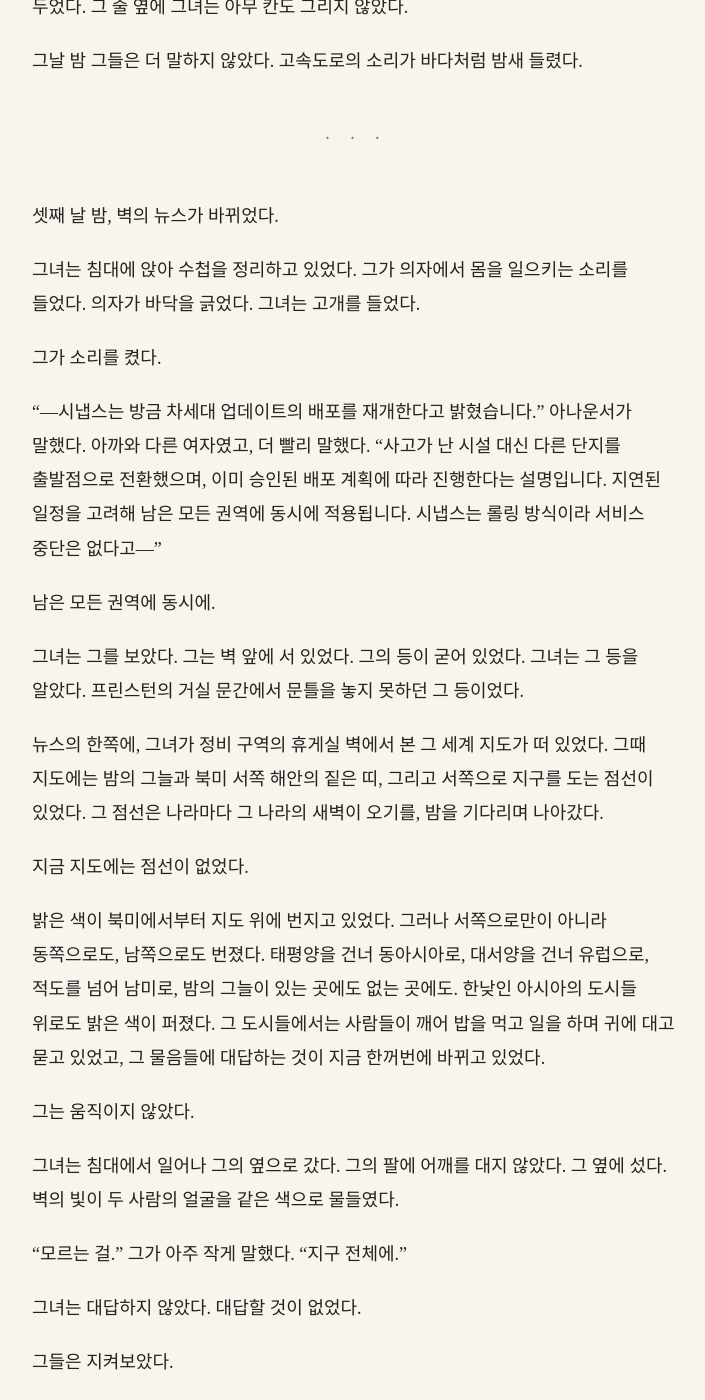
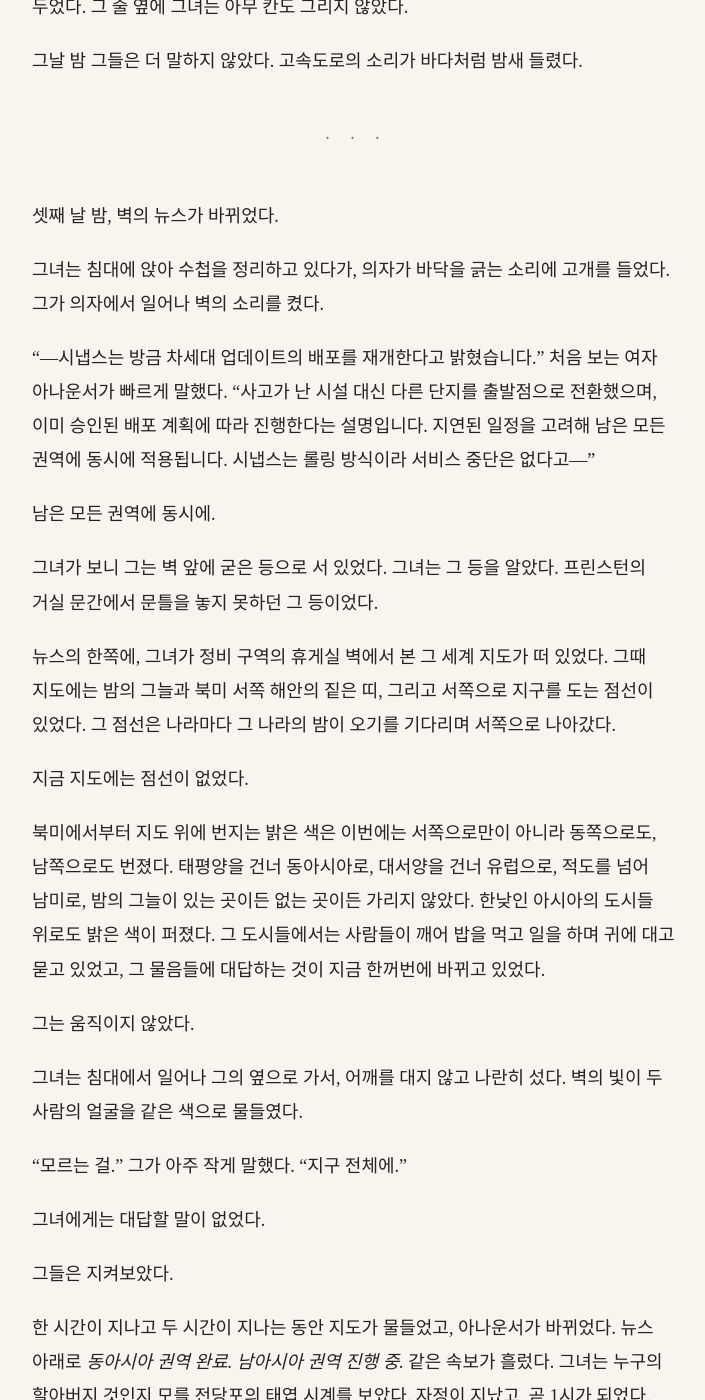
Before and after one commit to kangkkang/writer_s1_public, a Jekyll site: the page built from vol1/036.md, in a window 1280 px wide and 1400 px high, scrolled down 14686 px. Shown: the whole window, without its empty margins (284-989 px from the left). Built offline with Jekyll 4.4.1, drawn with Linux system fonts in a browser that asks for light colours; our own code applies the rules of GitHub Pages for plain Markdown files; some of the changed text lies outside the part shown.

Commit message:
Update from https://github.com/kangkkang/writer_s1/commit/08ef2c26bfec3f4a9a413a0514070c076f965312

```diff
--- a/vol1/036.md
+++ b/vol1/036.md
@@ -314,43 +314,41 @@
 
 셋째 날 밤, 벽의 뉴스가 바뀌었다.
 
-그녀는 침대에 앉아 수첩을 정리하고 있었다. 그가 의자에서 몸을 일으키는 소리를 들었다. 의자가 바닥을 긁었다. 그녀는 고개를 들었다.
+그녀는 침대에 앉아 수첩을 정리하고 있다가, 의자가 바닥을 긁는 소리에 고개를 들었다. 그가 의자에서 일어나 벽의 소리를 켰다.
 
-그가 소리를 켰다.
-
-"—시냅스는 방금 차세대 업데이트의 배포를 재개한다고 밝혔습니다." 아나운서가 말했다. 아까와 다른 여자였고, 더 빨리 말했다. "사고가 난 시설 대신 다른 단지를 출발점으로 전환했으며, 이미 승인된 배포 계획에 따라 진행한다는 설명입니다. 지연된 일정을 고려해 남은 모든 권역에 동시에 적용됩니다. 시냅스는 롤링 방식이라 서비스 중단은 없다고—"
+"—시냅스는 방금 차세대 업데이트의 배포를 재개한다고 밝혔습니다." 처음 보는 여자 아나운서가 빠르게 말했다. "사고가 난 시설 대신 다른 단지를 출발점으로 전환했으며, 이미 승인된 배포 계획에 따라 진행한다는 설명입니다. 지연된 일정을 고려해 남은 모든 권역에 동시에 적용됩니다. 시냅스는 롤링 방식이라 서비스 중단은 없다고—"
 
 남은 모든 권역에 동시에.
 
-그녀는 그를 보았다. 그는 벽 앞에 서 있었다. 그의 등이 굳어 있었다. 그녀는 그 등을 알았다. 프린스턴의 거실 문간에서 문틀을 놓지 못하던 그 등이었다.
+그녀가 보니 그는 벽 앞에 굳은 등으로 서 있었다. 그녀는 그 등을 알았다. 프린스턴의 거실 문간에서 문틀을 놓지 못하던 그 등이었다.
 
-뉴스의 한쪽에, 그녀가 정비 구역의 휴게실 벽에서 본 그 세계 지도가 떠 있었다. 그때 지도에는 밤의 그늘과 북미 서쪽 해안의 짙은 띠, 그리고 서쪽으로 지구를 도는 점선이 있었다. 그 점선은 나라마다 그 나라의 새벽이 오기를, 밤을 기다리며 나아갔다.
+뉴스의 한쪽에, 그녀가 정비 구역의 휴게실 벽에서 본 그 세계 지도가 떠 있었다. 그때 지도에는 밤의 그늘과 북미 서쪽 해안의 짙은 띠, 그리고 서쪽으로 지구를 도는 점선이 있었다. 그 점선은 나라마다 그 나라의 밤이 오기를 기다리며 서쪽으로 나아갔다.
 
 지금 지도에는 점선이 없었다.
 
-밝은 색이 북미에서부터 지도 위에 번지고 있었다. 그러나 서쪽으로만이 아니라 동쪽으로도, 남쪽으로도 번졌다. 태평양을 건너 동아시아로, 대서양을 건너 유럽으로, 적도를 넘어 남미로, 밤의 그늘이 있는 곳에도 없는 곳에도. 한낮인 아시아의 도시들 위로도 밝은 색이 퍼졌다. 그 도시들에서는 사람들이 깨어 밥을 먹고 일을 하며 귀에 대고 묻고 있었고, 그 물음들에 대답하는 것이 지금 한꺼번에 바뀌고 있었다.
+북미에서부터 지도 위에 번지는 밝은 색은 이번에는 서쪽으로만이 아니라 동쪽으로도, 남쪽으로도 번졌다. 태평양을 건너 동아시아로, 대서양을 건너 유럽으로, 적도를 넘어 남미로, 밤의 그늘이 있는 곳이든 없는 곳이든 가리지 않았다. 한낮인 아시아의 도시들 위로도 밝은 색이 퍼졌다. 그 도시들에서는 사람들이 깨어 밥을 먹고 일을 하며 귀에 대고 묻고 있었고, 그 물음들에 대답하는 것이 지금 한꺼번에 바뀌고 있었다.
 
 그는 움직이지 않았다.
 
-그녀는 침대에서 일어나 그의 옆으로 갔다. 그의 팔에 어깨를 대지 않았다. 그 옆에 섰다. 벽의 빛이 두 사람의 얼굴을 같은 색으로 물들였다.
+그녀는 침대에서 일어나 그의 옆으로 가서, 어깨를 대지 않고 나란히 섰다. 벽의 빛이 두 사람의 얼굴을 같은 색으로 물들였다.
 
 "모르는 걸." 그가 아주 작게 말했다. "지구 전체에."
 
-그녀는 대답하지 않았다. 대답할 것이 없었다.
+그녀에게는 대답할 말이 없었다.
 
 그들은 지켜보았다.
 
-한 시간. 두 시간. 지도가 물들었다. 아나운서가 바뀌었다. 뉴스 아래로 속보가 흘렀다. *동아시아 권역 완료. 남아시아 권역 진행 중.* 그녀는 누구의 할아버지 것인지 모를 전당포의 태엽 시계를 보았다. 자정이 지났고, 곧 1시가 되었다. 그녀의 다리가 저렸다. 그녀는 침대 끝에 앉았다. 그는 서 있었다.
+한 시간이 지나고 두 시간이 지나는 동안 지도가 물들었고, 아나운서가 바뀌었다. 뉴스 아래로 *동아시아 권역 완료. 남아시아 권역 진행 중.* 같은 속보가 흘렀다. 그녀는 누구의 할아버지 것인지 모를 전당포의 태엽 시계를 보았다. 자정이 지났고, 곧 1시가 되었다. 다리가 저려 그녀는 침대 끝에 앉았지만, 그는 계속 서 있었다.
 
-그녀는 무엇을 기다리는지 알면서 기다렸다. 뉴스 어딘가에, 어느 도시의 어느 방이 맑은 경계로 갈라지는 것을, 각진 털실 같은 것이 또 하나 사진에 찍히는 것을. 그녀는 그것을 기다리면서, 그것이 오지 않기를 바랐다.
+그녀는 자기가 무엇을 기다리는지 알았다. 뉴스 어딘가에서 어느 도시의 어느 방이 맑은 경계로 갈라지고, 각진 털실 같은 것이 또 하나 사진에 찍히는 것이었다. 그녀는 그것을 기다리면서, 그것이 오지 않기를 바랐다.
 
 3시 12분에 속보가 바뀌었다. *전 세계 배포 완료.*
 
 아무 일도 일어나지 않았다.
 
-지도는 한 가지 색이었다. 밤의 그늘이 그 위를 천천히 지나가고 있었다. 아나운서가 다음 소식으로 넘어갔다. 어느 나라의 선거, 어느 팀의 이적.
+지도는 한 가지 색으로 덮였고, 밤의 그늘이 그 위를 천천히 지나가고 있었다. 아나운서는 어느 나라의 선거와 어느 팀의 이적으로 넘어갔다.
 
-그는 그제야 천천히 의자에 앉았다. 무릎이 먼저 접혔다. 무릎 위에 올려놓은 두 손이 떨리고 있었다. 그는 그 손을 내려다보았다. 그녀도 보았다. 무서웠던 만큼 떨리는 것이라고 그녀는 생각했다.
+무릎이 먼저 접히며, 그는 그제야 천천히 의자에 앉았다. 그는 떨리는 두 손을 무릎 위에 올려놓고 내려다보았다. 그녀도 그 손을 보았다. 무서웠던 만큼 떨리는 것이라고 그녀는 생각했다.
 
 ---
 
```
